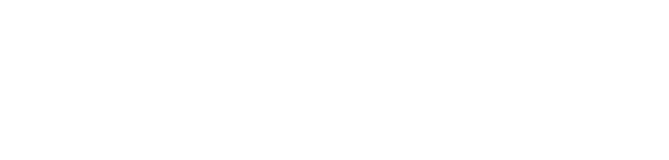
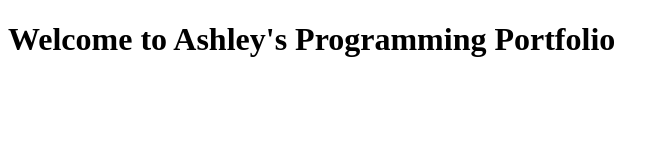
Before and after one commit to ashcloke/cloke.github.io, a plain HTML site: page index.html in a window 1280 px wide. Shown: the whole page, without its empty margins (0-669 px from the left). Drawn offline with Linux system fonts and the light colour scheme.

Commit message:
Update index.html

```diff
--- a/index.html
+++ b/index.html
@@ -5,7 +5,7 @@
         <title>Ashley's Programming Portfolio</title>
     </head>
     <body>
-
+        <h1>Welcome to Ashley's Programming Portfolio</h1>
 
     </body>
 </html>
```
